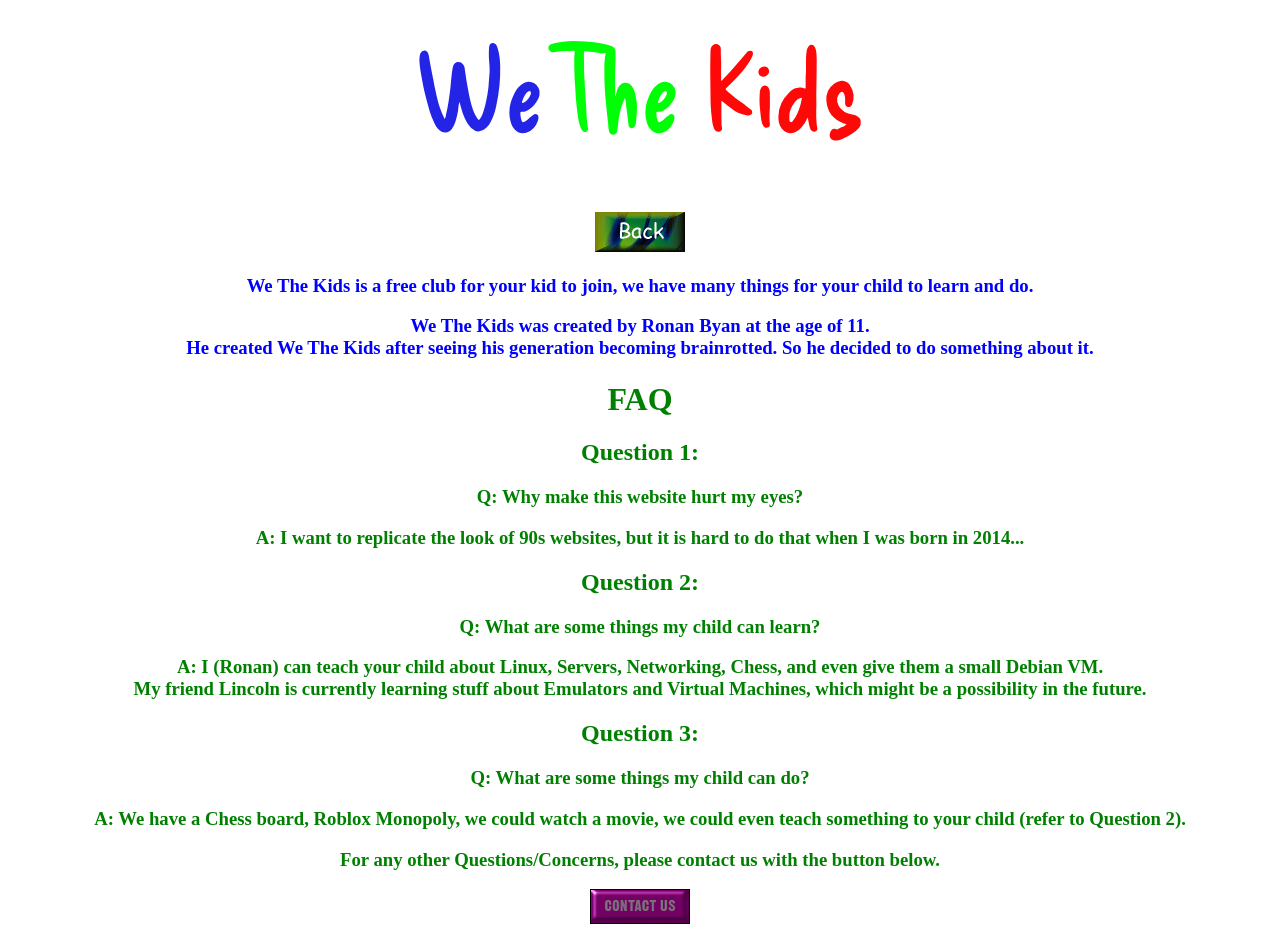
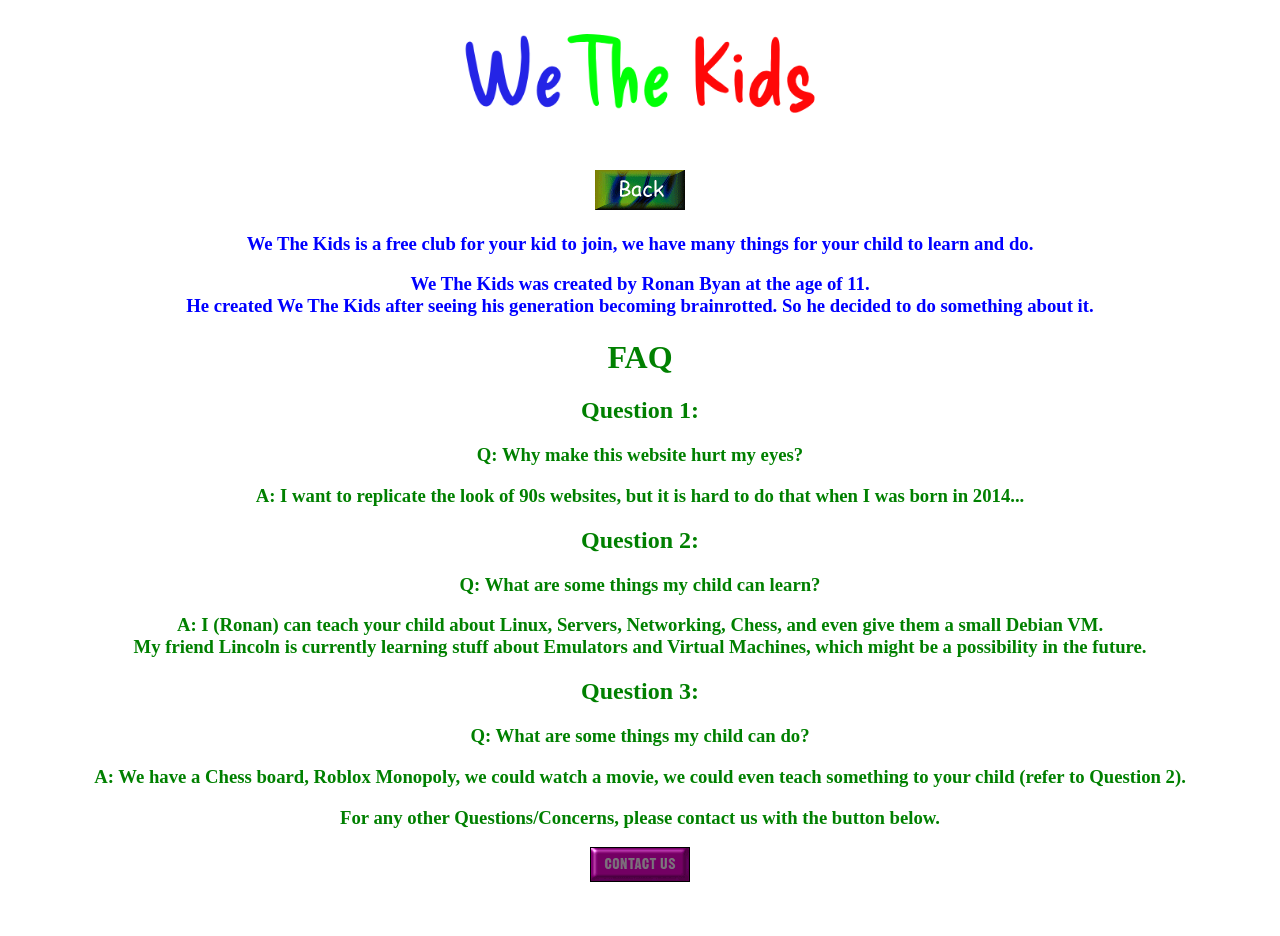
Before and after one commit to MoreheadTech/WeTheKids-Website, a plain HTML site: page aboutus.html in a window 1280 px wide. After the commit the page ends 894 px from the top, so only its background shows below. Drawn offline with Linux system fonts and the light colour scheme.

Commit message:
Add files via upload

```diff
--- a/aboutus.html
+++ b/aboutus.html
@@ -7,7 +7,7 @@
     <title>About us</title>
 </head>
 <body style="text-align: center;">
-    <img src="media/wethekidslogo-vertical.png">
+    <img src="media/wethekidslogo-vertical.png" style="width: 50%;">
     <div><a href="index.html"><img src="media/backtopreviouspage.gif"></a></div>
     <div style="color: blue;">
         <h3>
```
Also changed, not shown: computer-requirements.html (+1 -1 lines), index.html (+1 -1 lines), join.html (+1 -1 lines).
